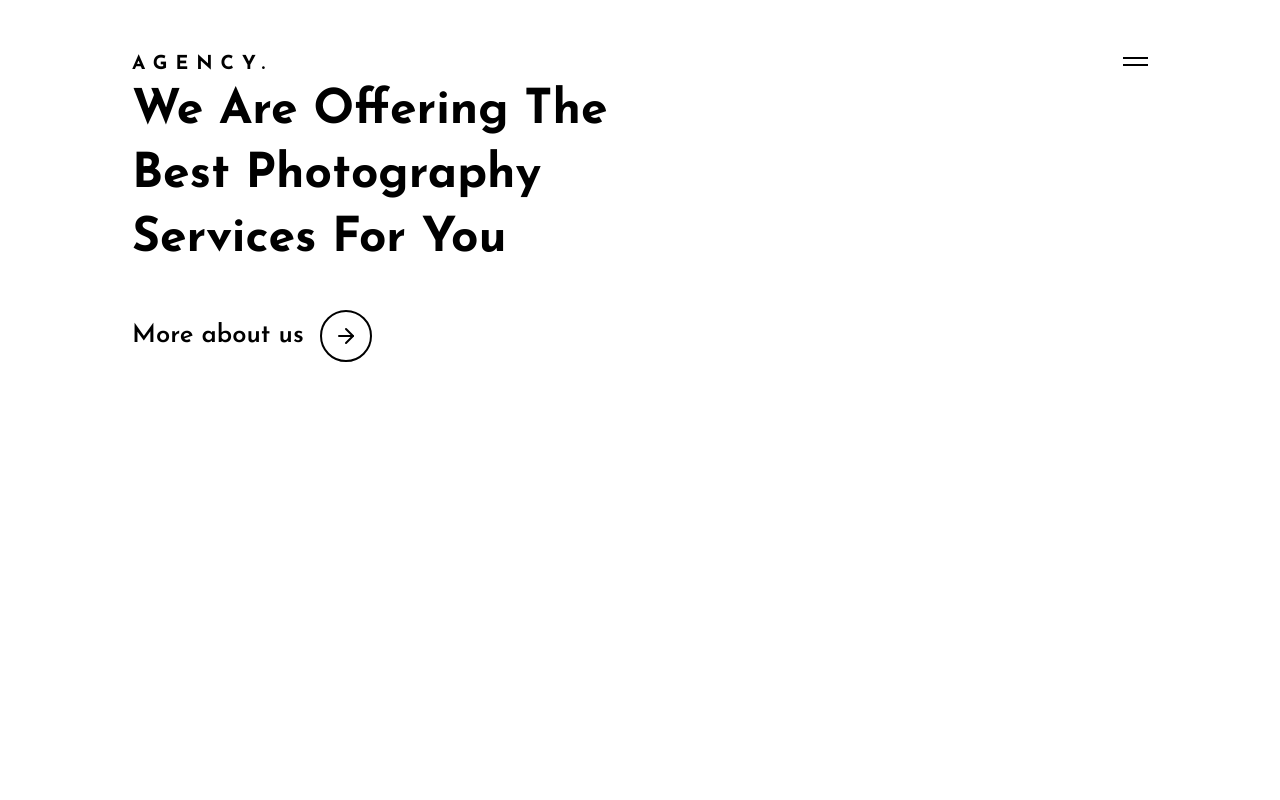
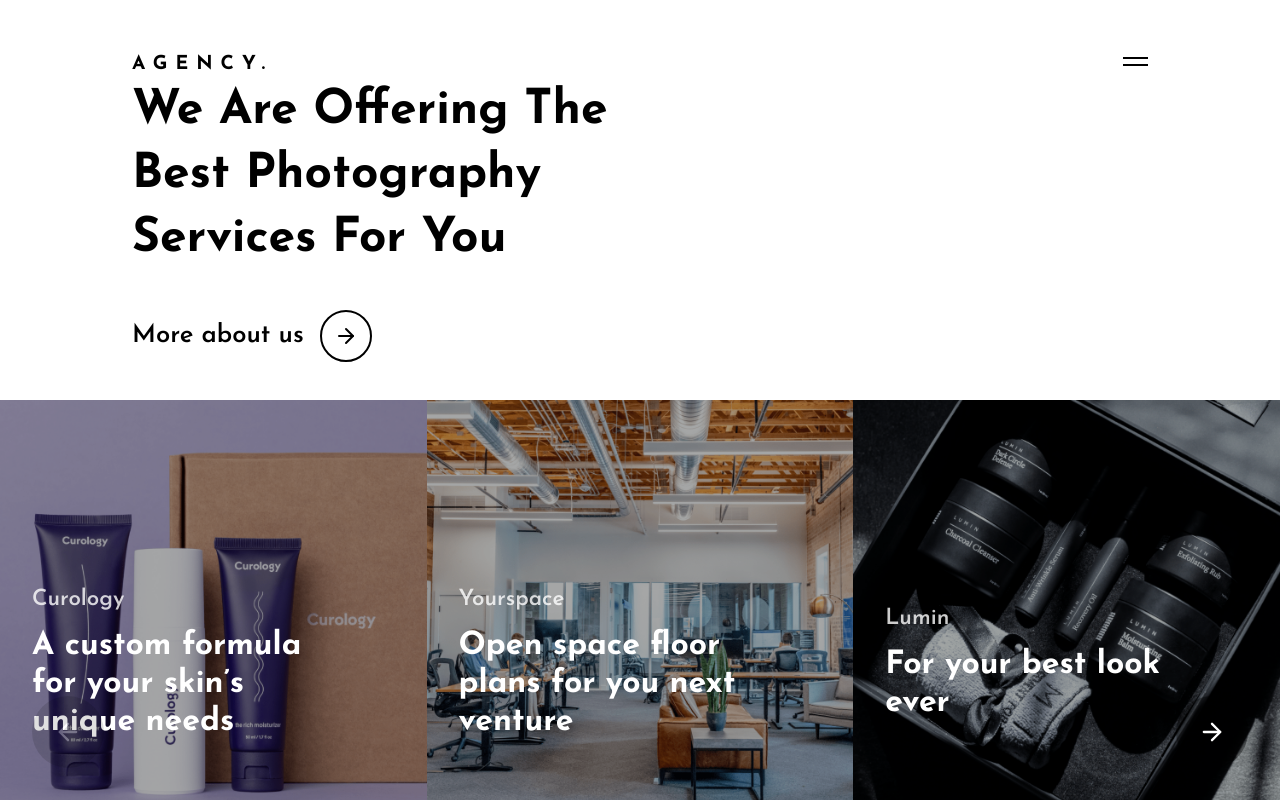
Before and after one commit to hrshainik/photospire, a React (Create React App) app: page / in a window 1280 px wide. Built offline with nearby package versions, Linux system fonts and the light colour scheme.

Commit message:
complete services section

```diff
--- a/src/App.js
+++ b/src/App.js
@@ -1,6 +1,7 @@
 import React, { useEffect } from "react";
 import Banner from "./components/Banner";
 import Header from "./components/Header";
+import Services from "./components/Services";
 import "./styles/App.scss";
 
 function App() {
@@ -13,6 +14,7 @@
     <>
       <Header />
       <Banner />
+      <Services />
     </>
   );
 }
--- /dev/null
+++ b/src/components/Service.jsx
@@ -0,0 +1,20 @@
+import React from "react";
+
+const Service = ({ service }) => {
+  return (
+    <div className="service">
+      <div className="service-details">
+        <span>{service.subtitle}</span>
+        <h2>{service.title}</h2>
+      </div>
+      <div className="service-image">
+        <img
+          src={require(`../assets/${service.img}.png`)}
+          alt={service.title}
+        />
+      </div>
+    </div>
+  );
+};
+
+export default Service;
--- /dev/null
+++ b/src/components/Services.jsx
@@ -0,0 +1,49 @@
+import React from "react";
+import { ReactComponent as RightArrow } from "../assets/arrow-right.svg";
+import { ReactComponent as LeftArrow } from "../assets/arrow-left.svg";
+import Service from "./Service";
+
+const services = [
+  {
+    id: 1,
+    subtitle: "Curology",
+    title: "A custom formula for your skin’s unique needs",
+    img: "curology-min",
+  },
+  {
+    id: 2,
+    subtitle: "Yourspace",
+    title: "Open space floor plans for you next venture",
+    img: "yourspace-min",
+  },
+  {
+    id: 3,
+    subtitle: "Lumin",
+    title: "For your best look ever",
+    img: "lumin-min",
+  },
+];
+
+const Services = () => {
+  return (
+    <section className="services">
+      <div className="container-fluid">
+        <div className="services-navigation">
+          <div className="services-arrow prev disabled">
+            <LeftArrow />
+          </div>
+          <div className="services-arrow next">
+            <RightArrow />
+          </div>
+        </div>
+        <div className="row">
+          {services.map((service) => (
+            <Service service={service} key={service.id} />
+          ))}
+        </div>
+      </div>
+    </section>
+  );
+};
+
+export default Services;
--- a/src/styles/App.scss
+++ b/src/styles/App.scss
@@ -3,7 +3,8 @@
 @import "./breakpoints.scss";
 @import "./components/header.scss";
 @import "./components/banner.scss";
-@import "./components/cases.scss";
+@import "./components/services.scss";
+@import "./components/service.scss";
 
 body,
 html {
--- /dev/null
+++ b/src/styles/components/service.scss
@@ -0,0 +1,85 @@
+.service {
+  position: relative;
+  background-color: $black;
+  cursor: pointer;
+
+  &:hover {
+    .service-image {
+      opacity: 0.4;
+    }
+  }
+
+  &-details {
+    width: 33.33vw;
+    height: 50vh; //fallback option
+    height: calc(var(--vh, 1vh) * 50);
+    display: flex;
+    flex-direction: column;
+    justify-content: center;
+    padding: 3.2rem;
+    box-sizing: border-box;
+    z-index: 1;
+    position: relative;
+
+    @include media("<=tablet") {
+      width: 100vw;
+    }
+
+    @include media("<=phone") {
+      padding: 1.6rem;
+    }
+
+    span {
+      margin-top: 15.6rem;
+      font-weight: 600;
+      opacity: 0.8;
+      font-size: 2.56rem;
+      color: $white;
+
+      @include media("<=desktop", ">=tablet") {
+        font-size: 2.24rem;
+      }
+
+      @include media("<=phone") {
+        font-size: 1.92rem;
+        line-height: 3.52rem;
+      }
+    }
+
+    h2 {
+      font-size: 3.84rem;
+      line-height: 5.54rem;
+      width: 85%;
+      margin-top: 1.6rem;
+      color: $white;
+
+      @include media("<=desktop", ">=tablet") {
+        font-size: 3.2rem;
+        line-height: 3.84rem;
+      }
+
+      @include media("<=phone") {
+        font-size: 2.72rem;
+        line-height: 3.52rem;
+        margin-top: 8px;
+      }
+    }
+  }
+
+  &-image {
+    position: absolute;
+    top: 0;
+    left: 0;
+    width: 100%;
+    height: 100%;
+    overflow: hidden;
+    opacity: 0.65;
+    transition: 0.4s cubic-bezier(0.6, -0.05, 0.1, 0.99);
+
+    img {
+      width: 100%;
+      height: 100%;
+      object-fit: cover;
+    }
+  }
+}
--- /dev/null
+++ b/src/styles/components/services.scss
@@ -0,0 +1,49 @@
+.services {
+  height: 50vh; //fallback option
+  height: calc(var(--vh, 1vh) * 50);
+  background-color: $white;
+  position: relative;
+
+  &-navigation {
+    position: absolute;
+    bottom: 0;
+    width: 100%;
+    display: flex;
+    justify-content: space-between;
+    align-items: center;
+    z-index: 6;
+    padding: 3.2rem;
+    box-sizing: border-box;
+
+    @include media("<=tablet") {
+      display: none;
+    }
+
+    .services-arrow {
+      background-color: rgba($color: #000000, $alpha: 0.4);
+      width: 7.2rem;
+      height: 7.2rem;
+      border-radius: 100vh;
+      display: flex;
+      align-items: center;
+      justify-content: center;
+
+      svg {
+        color: $white;
+        width: 2.8rem;
+        height: 2.8rem;
+      }
+      &.disabled {
+        opacity: 0.3;
+      }
+    }
+  }
+
+  .row {
+
+
+    @include media("<=tablet") {
+      flex-direction: column;
+    }
+  }
+}
```
Also changed, not shown: src/styles/components/cases.scss (deleted).
